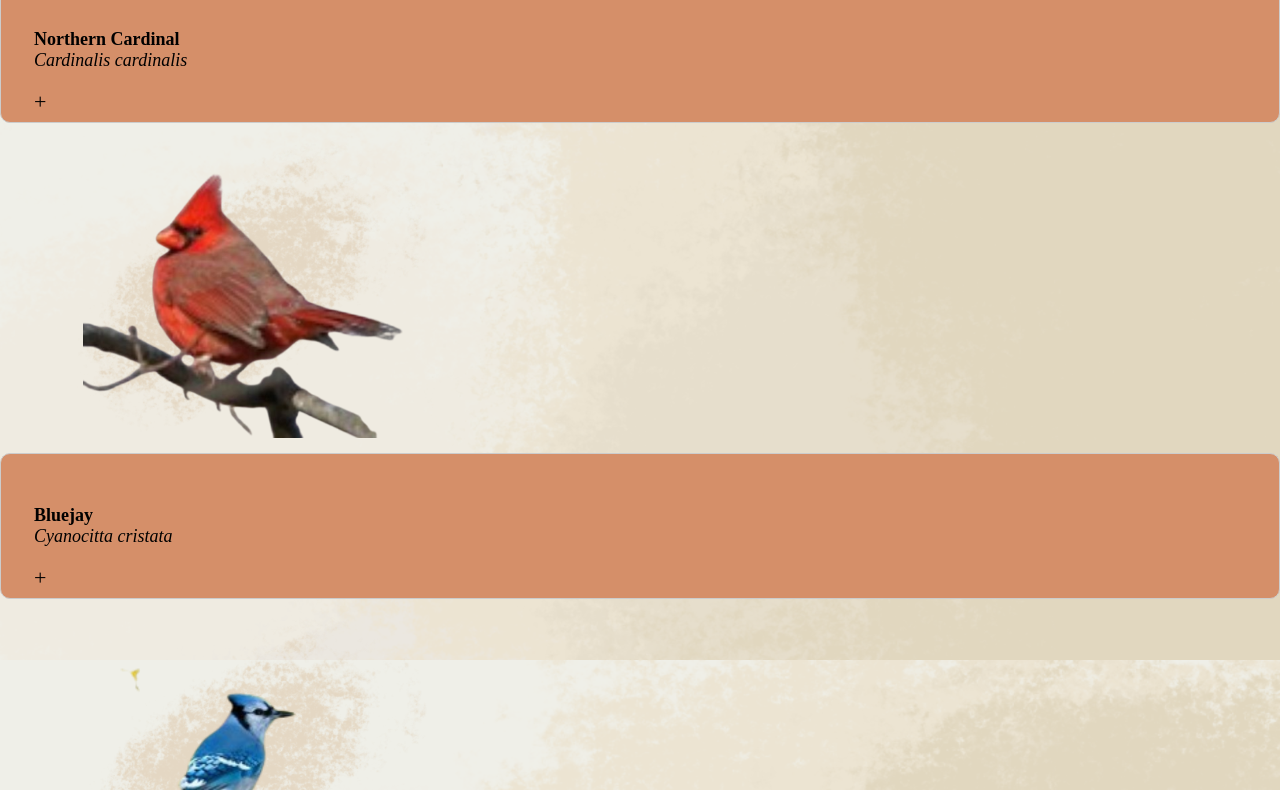
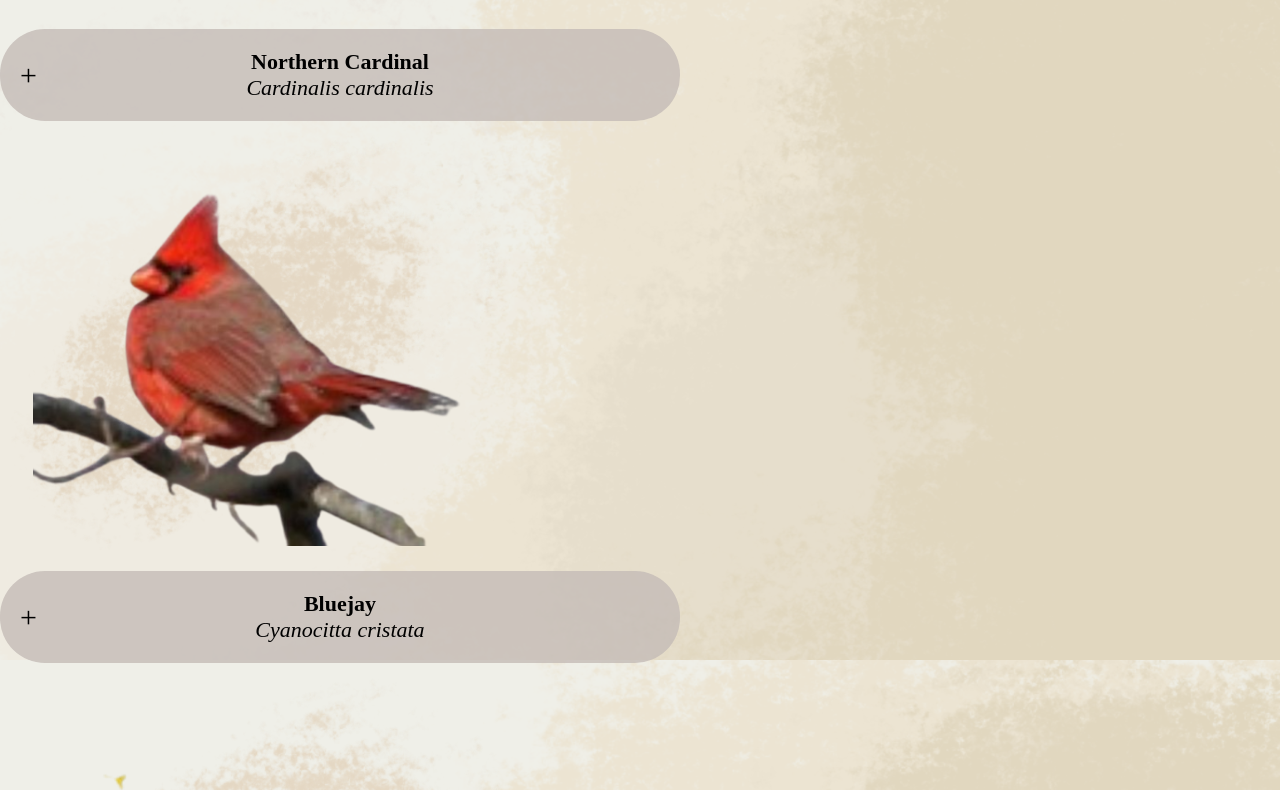
Before and after one commit to leilabc1/BirbofAmericas, a plain HTML site: page CentralRegion.html in a window 1280 px wide. Shown: the part 140-930 px from the top of the page. Drawn offline with Linux system fonts and the light colour scheme.

Commit message:
redid some UI stuff

```diff
--- a/CentralRegion.html
+++ b/CentralRegion.html
@@ -4,7 +4,7 @@
 
 <head>
     <meta charset="UTF-8">
-    <title> <b> Central Region </b> </title>
+    <title> Central Region </title>
     <link href="style.css" rel="stylesheet">
    <link rel="icon" type="image/png" href="images/birdicon.png">
 </head>
@@ -35,11 +35,7 @@
 
 <body>
 
-    <h1> Central Region </h1>
-    <!-- this is a filler image for the correct map for each region-->
-<!-- <img src="southeast_america_image.png"
-alt="Southeast America"
-class ="regionsmap"> -->
+    <h1> <b> Central Region</b> </h1>
 
 
     <!-- bird card area, where each individual bird info section goes -->
--- a/style.css
+++ b/style.css
@@ -89,7 +89,7 @@ background-size: cover;
 background-position: center;
 background-attachment: fixed;
 
-}
+
 }
 
 /* header styles */
@@ -135,9 +135,9 @@ height: auto;
 
 .bird-img {
 
-width: auto;
-height: 300px;
-object-fit: contain;
+    width: 100%;
+    height: 400px;
+    object-fit: contain;
 
 
 }
@@ -148,36 +148,48 @@ background-image: url("images/paintsplatter.png");
 background-size: contain;
 background-position: center;
 background-repeat: no-repeat;
-width: 500px;
-display: flex;
-justify-content: center;
-align-items: center;
+
+    width: 40%;
+    height: 450px;
+
+    display: flex;
+    justify-content: center;
+    align-items: center;
 }
 
 .bird-card-V2 {
-    background-color: rgb(213, 143, 105);
-    border : 1px solid #ccc;
-    border-radius: 10px;
-    padding: 15px;
-    margin: 15px 0;
+    background-color: rgba(197, 188, 183, 0.8);
+    border-radius: 45px;
+    padding: 20px;
+    width: 50%;
 
 }
 
 .bird-name-V2 {
     cursor: pointer;
-    font-size: 18px;
-    padding: 18px;
+    font-size: 22px;
+    padding: 0 15px;
+    text-align: center;
     list-style: none;
+    position: relative;
 }
 
-.bird-name-V2::-webkit-details-marker{
+.bird-name-V2 p {
+    margin: 0;
+    padding: 0;
+}
+
+.bird-name-V2::-webkit-details-marker {
     display: none;
 }
 
 .bird-name-V2::after {
     content: "+";
-    float: left;
-    font-size: 22px;
+    position: absolute;
+    left: 0;
+    top: 50%;
+    transform: translateY(-50%);
+    font-size: 30px;
 }
 
 details[open] .bird-name-V2::after {
@@ -203,3 +215,14 @@ margin: 15px auto 40px;
 .interactivemap img {
   display: block;
 }
+
+.bird-row {
+    display: flex;
+    align-items: center;
+    justify-content: space-between;
+    gap: 50px;
+
+    width: 90%;
+    max-width: 900px;
+    margin: 120px auto;
+}
```
